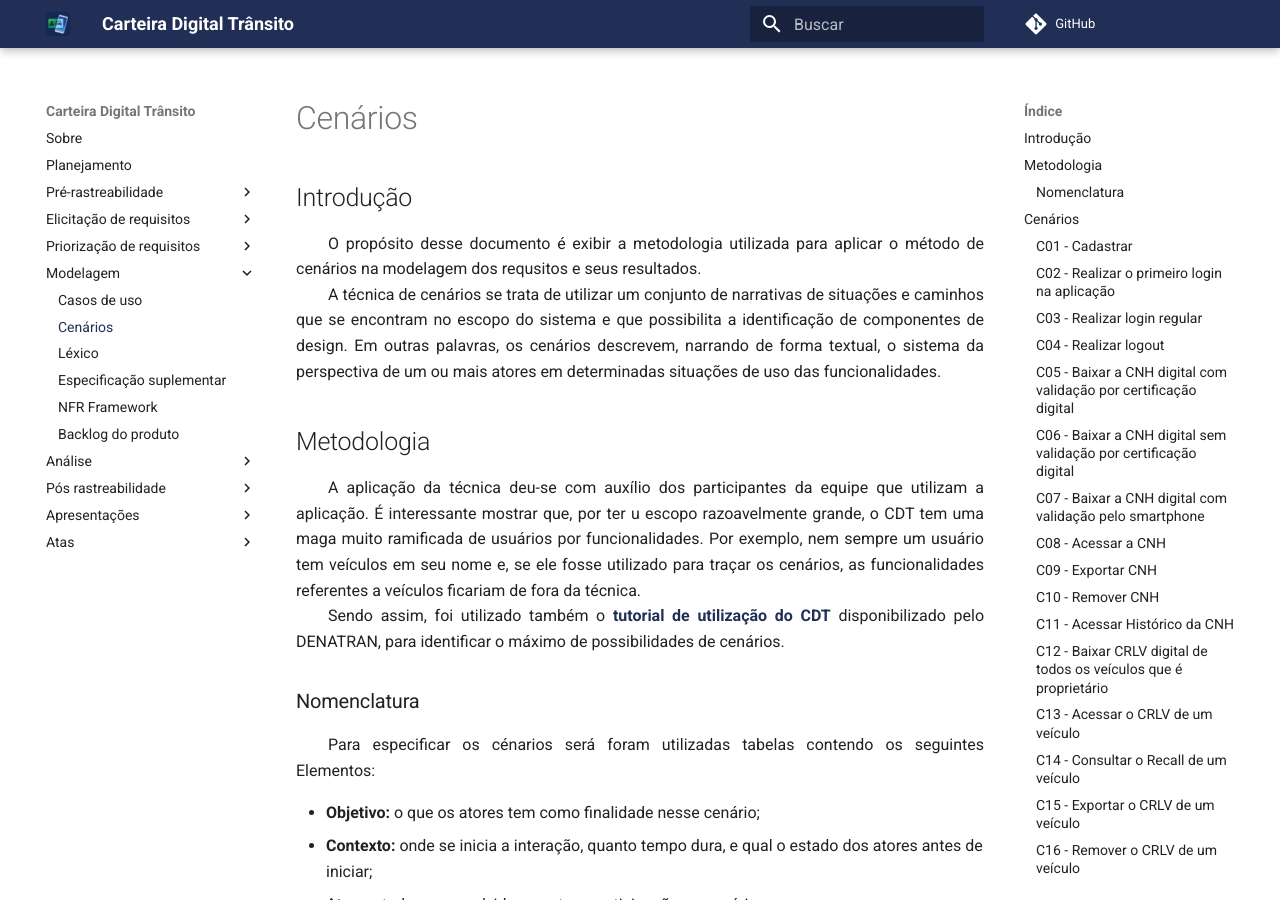
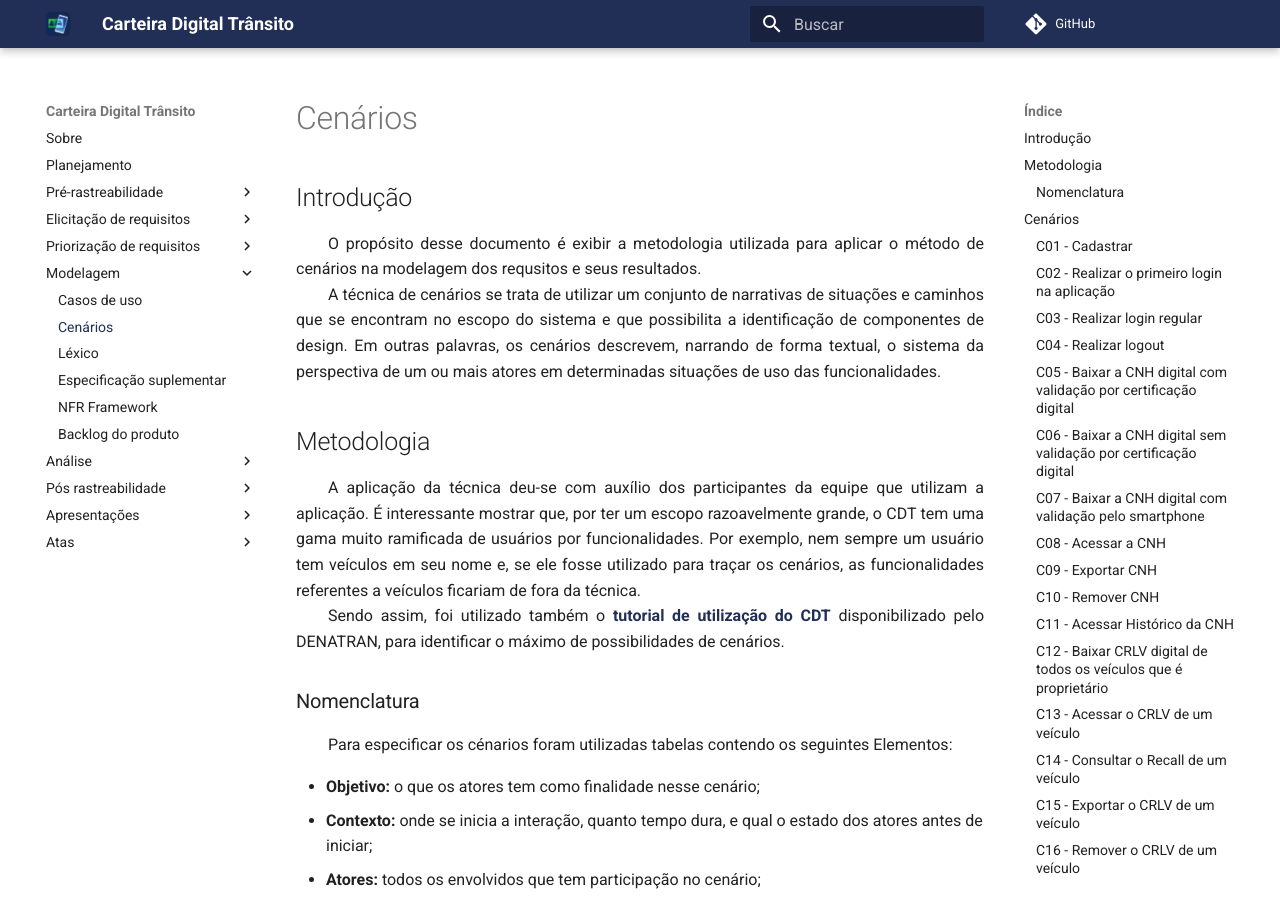
Before and after one commit to sergiosacj/2020.2-CarteiraDigitalTransito, an MkDocs documentation site: the page built from docs/modelagem/cenarios.md, in a window 1280 px wide and 900 px high. Built offline with MkDocs 1.6.1 and Material for MkDocs 9.7.7, drawn with Linux system fonts in a browser that asks for light colours; comment, search, counter and statistics services are not loaded; part of the change alters nothing that is shown; some of the changed text lies outside the part shown.

```diff
--- a/docs/modelagem/cenarios.md
+++ b/docs/modelagem/cenarios.md
@@ -1,12 +1,13 @@
 ## Introdução
 &emsp;&emsp;O propósito desse documento é exibir a metodologia utilizada para aplicar o método de cenários na modelagem dos requsitos e seus resultados.<br>
 &emsp;&emsp;A técnica de cenários se trata de utilizar um conjunto de narrativas de situações e caminhos que se encontram no escopo do sistema e que possibilita a identificação de componentes de design. Em outras palavras, os cenários descrevem, narrando de forma textual, o sistema da perspectiva de um ou mais atores em determinadas situações de uso das funcionalidades.
+
 ## Metodologia
-&emsp;&emsp;A aplicação da técnica deu-se com auxílio dos participantes da equipe que utilizam a aplicação. É interessante mostrar que, por ter u escopo razoavelmente grande, o CDT tem uma maga muito ramificada de usuários por funcionalidades. Por exemplo, nem sempre um usuário tem veículos em seu nome e, se ele fosse utilizado para traçar os cenários, as funcionalidades referentes a veículos ficariam de fora da técnica.<br>
+&emsp;&emsp;A aplicação da técnica deu-se com auxílio dos participantes da equipe que utilizam a aplicação. É interessante mostrar que, por ter um escopo razoavelmente grande, o CDT tem uma gama muito ramificada de usuários por funcionalidades. Por exemplo, nem sempre um usuário tem veículos em seu nome e, se ele fosse utilizado para traçar os cenários, as funcionalidades referentes a veículos ficariam de fora da técnica.<br>
 &emsp;&emsp;Sendo assim, foi utilizado também o [**tutorial de utilização do CDT**](https://portalservicos.denatran.serpro.gov.br/carteiradigital/tutoriais/html/demo_1.html) disponibilizado pelo DENATRAN, para identificar o máximo de possibilidades de cenários.
 
 ### Nomenclatura
-&emsp;&emsp;Para especificar os cénarios será foram utilizadas tabelas contendo os seguintes Elementos:
+&emsp;&emsp;Para especificar os cénarios foram utilizadas tabelas contendo os seguintes Elementos:
 
 - **Objetivo:** o que os atores tem como finalidade nesse cenário;
 - **Contexto:** onde se inicia a interação, quanto tempo dura, e qual o estado dos atores antes de iniciar;
@@ -131,7 +132,7 @@
 ### C11 - Acessar Histórico da CNH
 | Elementos | Respostas |
 | -- | -- |
-| **Objetivo** | Acessar o Histótico de habilitações.  |
+| **Objetivo** | Acessar o Histórico de habilitações.  |
 | **Contexto** |  - Local: Home do CDT <br> - Tempo: 30 segundos <br> - Pré-condição: Estar logado no CDT, ter habilitação baixada e conta validada. |
 | **Atores** | Usuário |
 | **Recursos** | Smartphone, CDT instalado. |
@@ -329,7 +330,7 @@
 ### C29 - Informar real infrator
 | Elementos | Respostas |
 | -- | -- |
-| **Objetivo** | Declarar o real responsável por uma infrção. |
+| **Objetivo** | Declarar o real responsável por uma infração. |
 | **Contexto** | - Local: Home do CDT <br> - Tempo: 30 segundos <br> - Pré-condição: Estar logado no CDT, ter veículo  cadastrado e com infrações. |
 | **Atores** | Usuário |
 | **Recursos** | Smartphone, internet e CDT instalado. |
@@ -367,7 +368,7 @@
 | **Atores** | Usuário |
 | **Recursos** | Smartphone, internet e CDT instalado. |
 | **Exceção** | - Smartphone descarrega;<br> - Perda de conexão.|
-| **Episódios** | - Usuário toca no íconde de câmera a baixo do cículo onde está a inicial do seu nome. |
+| **Episódios** | - Usuário toca no ícone de câmera a baixo do círculo onde está a inicial do seu nome. |
 | **Rastreabilidade** | RF10 |
 
 ### C33 - Acessar a política de privaciadade
@@ -414,3 +415,4 @@
 |2.0|19/03/2021| Adição dos cenários 9 a 16 e correção de pequenos erros ortográficos | Yan Andrade |
 |3.0|20/03/2021| Correção dos cenários e adição do restante. | Daniel Porto |
 |3.1|20/03/2021| Adição da introdução e da descrição da metodologia| Daniel Porto |
+|3.2|21/03/2021| Correção de erros de digitação após revisão | Daniel Porto |
```
